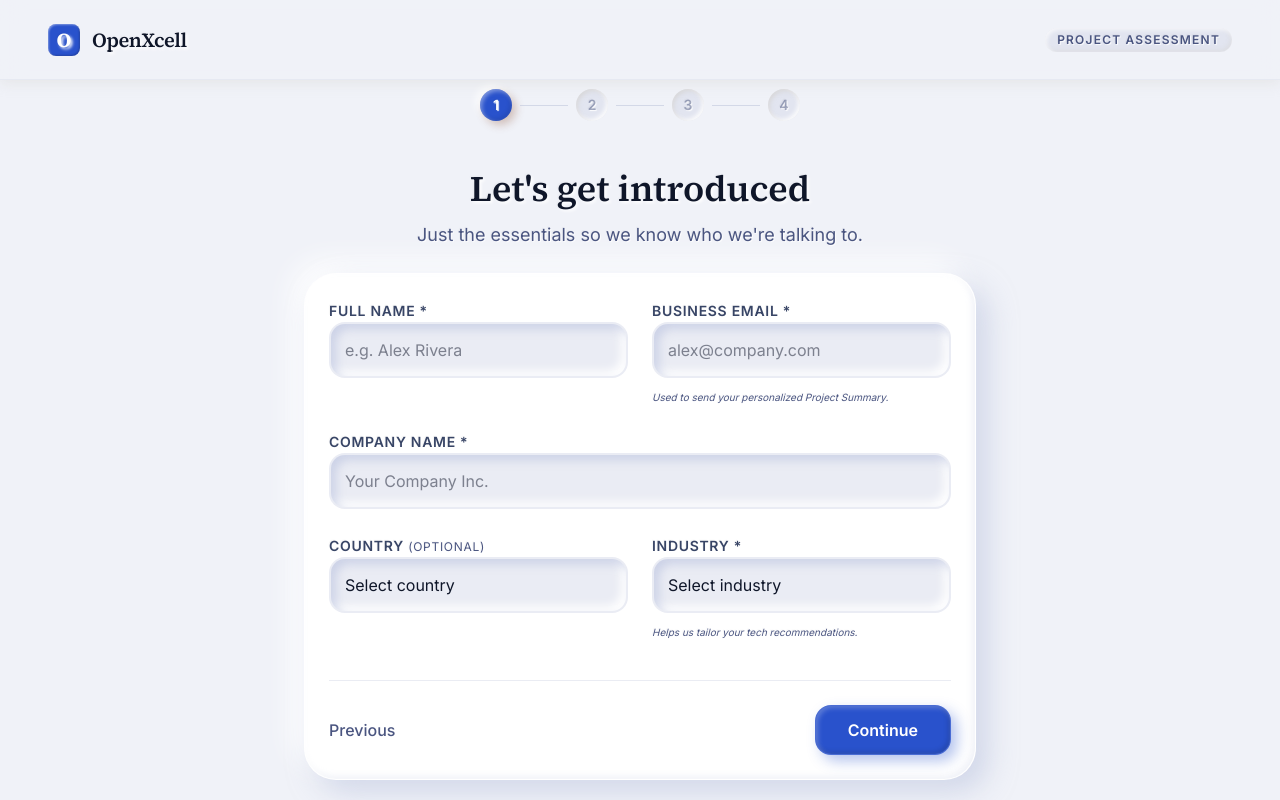
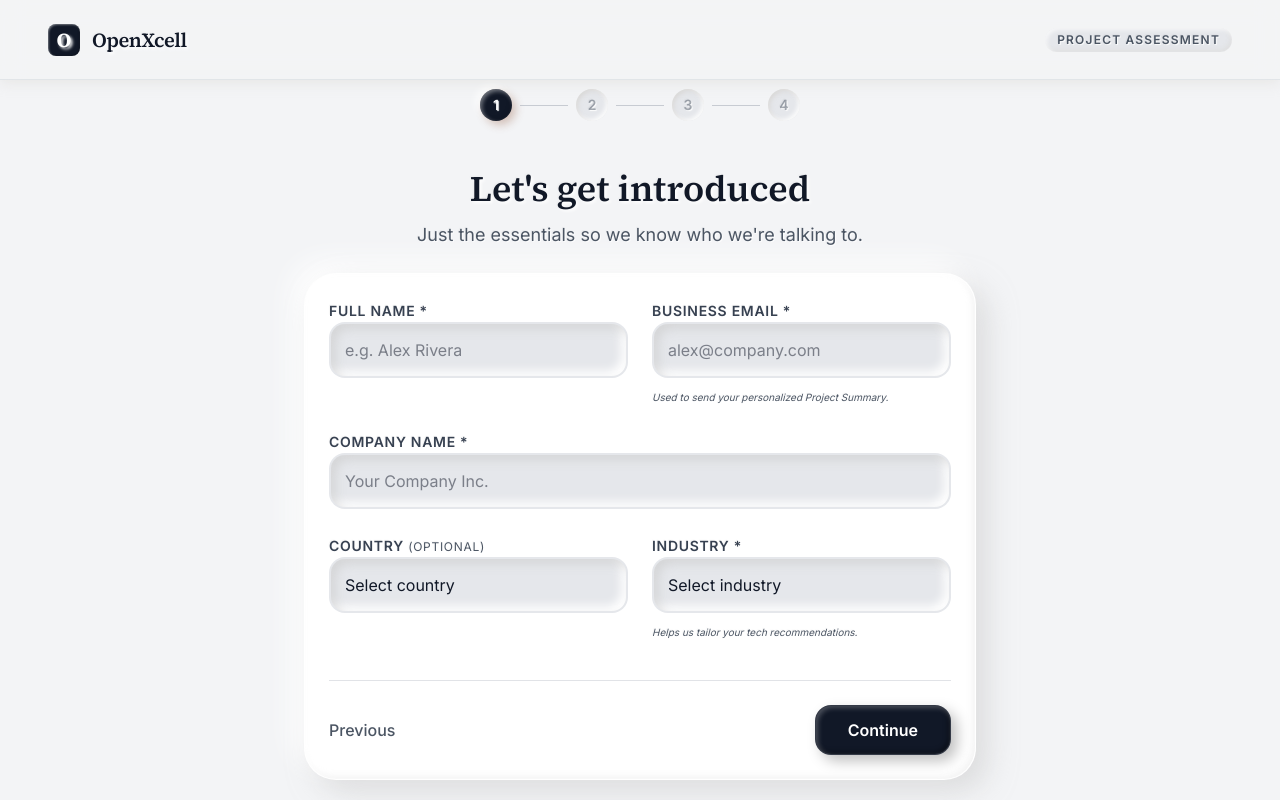
Before and after one commit to mehaupadhyayvercel-ops/scoper.builder, a React (Vite) app: page / in a window 1280 px wide. Both pictures are taken after a click on the button "Start Assessment". Shown: the part 11-811 px from the top of the page. Built offline with nearby package versions, Linux system fonts and the light colour scheme.

Commit message:
Change theme to sleek monochrome black/white/gray

```diff
--- a/src/index.css
+++ b/src/index.css
@@ -5,32 +5,32 @@
   --font-sans: "Inter", ui-sans-serif, system-ui, sans-serif;
   --font-serif: "Source Serif 4", ui-serif, Georgia, Cambria, "Times New Roman", Times, serif;
 
-  /* Dark navy / slate backgrounds */
-  --color-surface: #f0f2f8;
-  --color-surface-dim: #c8cede;
-  --color-surface-bright: #f7f8fc;
+  /* Grayscale / Silver backgrounds */
+  --color-surface: #f3f4f6;
+  --color-surface-dim: #d1d5db;
+  --color-surface-bright: #f9fafb;
   --color-surface-container-lowest: #ffffff;
-  --color-surface-container-low: #eaecf4;
-  --color-surface-container: #e2e5f0;
-  --color-surface-container-high: #d8dce9;
-  --color-surface-container-highest: #cdd2e2;
-  --color-on-surface: #0f1629;
-  --color-on-surface-variant: #384566;
-  --color-outline: #667099;
-  --color-outline-variant: #b8c0d8;
+  --color-surface-container-low: #f3f4f6;
+  --color-surface-container: #e5e7eb;
+  --color-surface-container-high: #d1d5db;
+  --color-surface-container-highest: #9ca3af;
+  --color-on-surface: #111827;
+  --color-on-surface-variant: #374151;
+  --color-outline: #6b7280;
+  --color-outline-variant: #9ca3af;
 
-  /* Blue primary */
-  --color-primary: #2952cc;
+  /* Black primary */
+  --color-primary: #111827;
   --color-on-primary: #ffffff;
-  --color-primary-container: #3a63e0;
-  --color-on-primary-container: #eef2ff;
-  --color-secondary: #4a5580;
+  --color-primary-container: #374151;
+  --color-on-primary-container: #f9fafb;
+  --color-secondary: #4b5563;
   --color-on-secondary: #ffffff;
   --color-error: #ba1a1a;
   --color-on-error: #ffffff;
 
-  --shadow-ambient: 0px 2px 10px rgba(20, 30, 70, 0.06);
-  --shadow-floating: 0px 10px 30px rgba(20, 30, 70, 0.10);
+  --shadow-ambient: 0px 2px 10px rgba(0, 0, 0, 0.04);
+  --shadow-floating: 0px 10px 30px rgba(0, 0, 0, 0.08);
 }
 
 body {
@@ -42,29 +42,29 @@ body {
 .clay-card {
   background: #ffffff;
   border-radius: 2rem;
-  box-shadow: 12px 12px 28px rgba(180, 190, 220, 0.5), -12px -12px 28px rgba(255, 255, 255, 0.95), inset 3px 3px 6px rgba(255, 255, 255, 0.85), inset -3px -3px 6px rgba(180, 190, 220, 0.2);
+  box-shadow: 12px 12px 28px rgba(200, 200, 200, 0.5), -12px -12px 28px rgba(255, 255, 255, 0.95), inset 3px 3px 6px rgba(255, 255, 255, 0.85), inset -3px -3px 6px rgba(200, 200, 200, 0.2);
   border: 1.5px solid rgba(255, 255, 255, 0.8);
   transition: all 0.3s ease;
 }
 
 .clay-input {
-  background: #eaecf4;
+  background: #e5e7eb;
   border-radius: 1rem;
-  box-shadow: inset 5px 5px 10px rgba(180, 190, 220, 0.55), inset -5px -5px 10px rgba(255, 255, 255, 1);
+  box-shadow: inset 5px 5px 10px rgba(200, 200, 200, 0.55), inset -5px -5px 10px rgba(255, 255, 255, 1);
   border: 2px solid transparent;
   outline: none;
   transition: all 0.3s ease;
 }
 
 .clay-input:focus {
-  box-shadow: inset 4px 4px 8px rgba(180, 190, 220, 0.45), inset -4px -4px 8px rgba(255, 255, 255, 0.9);
+  box-shadow: inset 4px 4px 8px rgba(200, 200, 200, 0.45), inset -4px -4px 8px rgba(255, 255, 255, 0.9);
   border-color: var(--color-primary);
 }
 
 .clay-btn {
   background: var(--color-primary);
   border-radius: 1rem;
-  box-shadow: 6px 6px 14px rgba(41, 82, 204, 0.35), -4px -4px 12px rgba(255, 255, 255, 0.85), inset 2px 2px 5px rgba(255, 255, 255, 0.25), inset -2px -2px 5px rgba(0, 0, 0, 0.15);
+  box-shadow: 6px 6px 14px rgba(0, 0, 0, 0.25), -4px -4px 12px rgba(255, 255, 255, 0.85), inset 2px 2px 5px rgba(255, 255, 255, 0.25), inset -2px -2px 5px rgba(0, 0, 0, 0.4);
   border: 1px solid rgba(255, 255, 255, 0.15);
   color: white;
   transition: all 0.2s ease;
@@ -72,18 +72,18 @@ body {
 
 .clay-btn:hover {
   transform: translateY(-2px);
-  box-shadow: 8px 8px 20px rgba(41, 82, 204, 0.4), -6px -6px 16px rgba(255, 255, 255, 0.9), inset 2px 2px 5px rgba(255, 255, 255, 0.25);
+  box-shadow: 8px 8px 20px rgba(0, 0, 0, 0.3), -6px -6px 16px rgba(255, 255, 255, 0.9), inset 2px 2px 5px rgba(255, 255, 255, 0.25);
 }
 
 .clay-btn:active {
   transform: translateY(1px);
-  box-shadow: inset 4px 4px 10px rgba(0, 0, 0, 0.2), inset -4px -4px 10px rgba(255, 255, 255, 0.15);
+  box-shadow: inset 4px 4px 10px rgba(0, 0, 0, 0.4), inset -4px -4px 10px rgba(255, 255, 255, 0.15);
 }
 
 .clay-btn-secondary {
-  background: #f0f2f8;
+  background: #f3f4f6;
   border-radius: 1rem;
-  box-shadow: 6px 6px 14px rgba(180, 190, 220, 0.45), -6px -6px 14px rgba(255, 255, 255, 0.9), inset 2px 2px 5px rgba(255, 255, 255, 0.8), inset -2px -2px 5px rgba(180, 190, 220, 0.2);
+  box-shadow: 6px 6px 14px rgba(200, 200, 200, 0.45), -6px -6px 14px rgba(255, 255, 255, 0.9), inset 2px 2px 5px rgba(255, 255, 255, 0.8), inset -2px -2px 5px rgba(200, 200, 200, 0.2);
   border: 1.5px solid rgba(255, 255, 255, 0.7);
   color: var(--color-on-surface);
   transition: all 0.2s ease;
@@ -91,12 +91,12 @@ body {
 
 .clay-btn-secondary:hover {
   transform: translateY(-2px);
-  box-shadow: 8px 8px 18px rgba(180, 190, 220, 0.5), -8px -8px 18px rgba(255, 255, 255, 0.95);
+  box-shadow: 8px 8px 18px rgba(200, 200, 200, 0.5), -8px -8px 18px rgba(255, 255, 255, 0.95);
 }
 
 .clay-btn-secondary:active {
   transform: translateY(1px);
-  box-shadow: inset 4px 4px 10px rgba(180, 190, 220, 0.3), inset -4px -4px 10px rgba(255, 255, 255, 0.8);
+  box-shadow: inset 4px 4px 10px rgba(200, 200, 200, 0.3), inset -4px -4px 10px rgba(255, 255, 255, 0.8);
 }
 
 .clay-text {
@@ -109,7 +109,7 @@ body {
 
 .clay-checkbox {
   appearance: none;
-  background-color: #eaecf4;
+  background-color: #e5e7eb;
   margin: 0;
   font: inherit;
   width: 1.25em;
@@ -117,7 +117,7 @@ body {
   border-radius: 0.25em;
   display: grid;
   place-content: center;
-  box-shadow: inset 2px 2px 4px rgba(180, 190, 220, 0.5), inset -2px -2px 4px rgba(255, 255, 255, 0.9);
+  box-shadow: inset 2px 2px 4px rgba(200, 200, 200, 0.5), inset -2px -2px 4px rgba(255, 255, 255, 0.9);
   transition: all 0.2s ease;
 }
 
```
